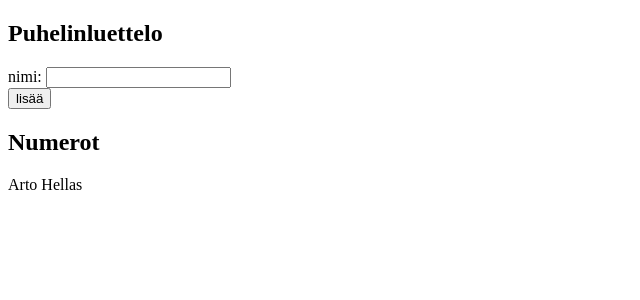
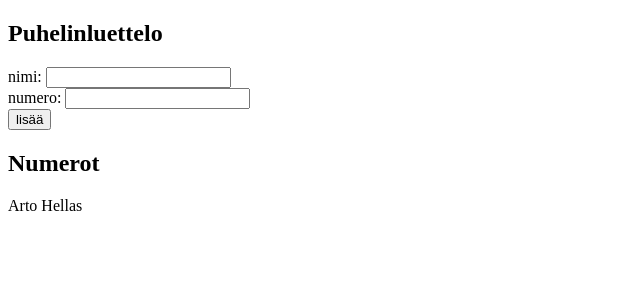
Before and after one commit to viljamivirolainen/fullstack2, a React (Create React App) app in the folder puhelinluettelo/: page / in a window 1280 px wide. Shown: the top 300 px of the page, without its empty margins (0-640 px from the left). Built offline with nearby package versions, Linux system fonts and the light colour scheme.

Commit message:
started working on 2.8

```diff
--- a/puhelinluettelo/src/App.js
+++ b/puhelinluettelo/src/App.js
@@ -5,9 +5,10 @@ class App extends React.Component {
     super(props)
     this.state = {
       persons: [
-        { name: 'Arto Hellas' }
+        { name: 'Arto Hellas', number:'040-123456' }
       ],
-      newName: ''
+      newName: '',
+      newNumber:''
     }
   }
 
@@ -47,6 +48,9 @@ class App extends React.Component {
             nimi: <input value={this.state.newName} onChange={this.handleNameChange}/>
           </div>
           <div>
+            numero: <input value={this.state.newName} onChange={this.handleNameChange}/>
+          </div>
+          <div>
             <button type="submit">lisää</button>
           </div>
         </form>
```
